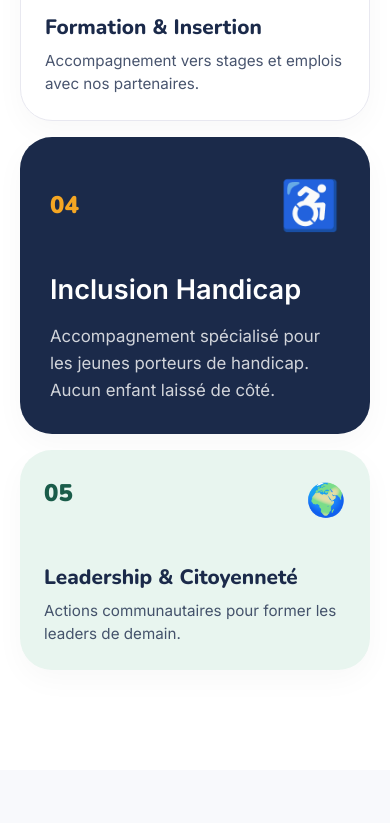
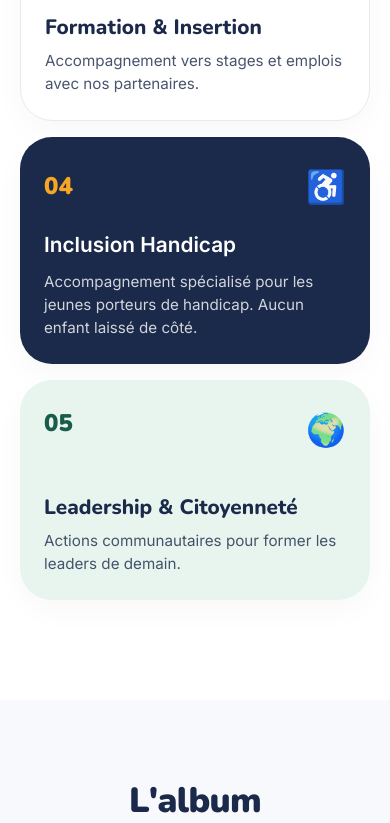
Before and after one commit to ekopaulin/growing-together, a React (Vite) app: page / in a window 390 px wide. Shown: the part 4460-5283 px from the top of the page. Built offline with nearby package versions, Linux system fonts and the light colour scheme.

Commit message:
Fix Inclusion Handicap card size on mobile

```diff
--- a/src/components/Programs.module.css
+++ b/src/components/Programs.module.css
@@ -211,8 +211,12 @@
   .bentoLarge, .bentoWide, .bentoSmall { grid-column: span 1; }
   .bentoContentLarge p { max-width: 100%; }
 
-  .wideContent { flex-direction: column; align-items: flex-start; gap: 24px; }
+  .wideContent { flex-direction: column; align-items: flex-start; gap: 16px; }
   .wideLeft { flex-direction: row; align-items: center; justify-content: space-between; width: 100%; }
+  .bentoWide { padding: 24px; justify-content: flex-start; }
+  .wideLeft .bentoIcon { font-size: 2rem; }
+  .wideRight h3 { font-size: 1.3rem; margin-bottom: 10px; }
+  .wideRight p { font-size: 0.95rem; line-height: 1.5; }
 
   .bentoLarge { grid-row: span 1; min-height: 380px; }
   .bentoLinkGold { padding: 10px 18px; font-size: 0.75rem; white-space: nowrap; width: auto; }
```
